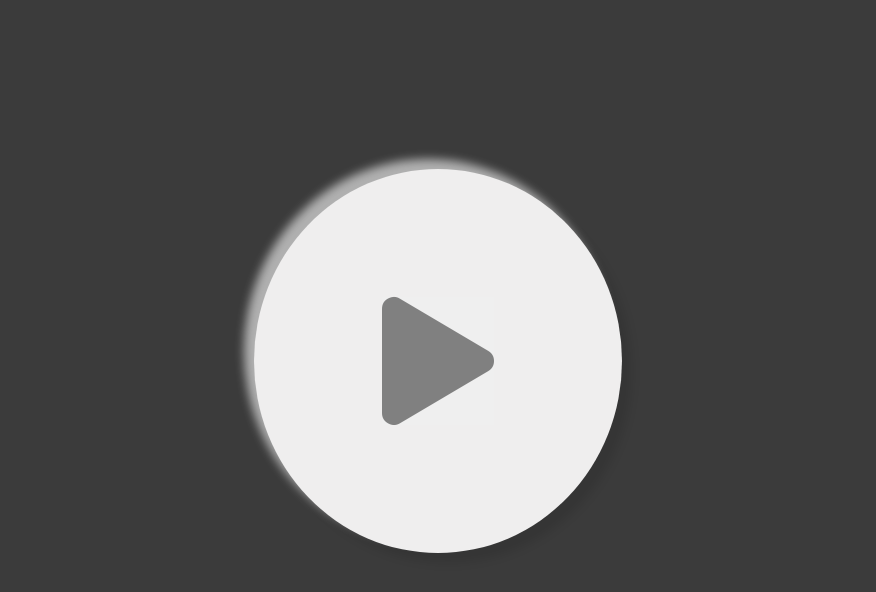
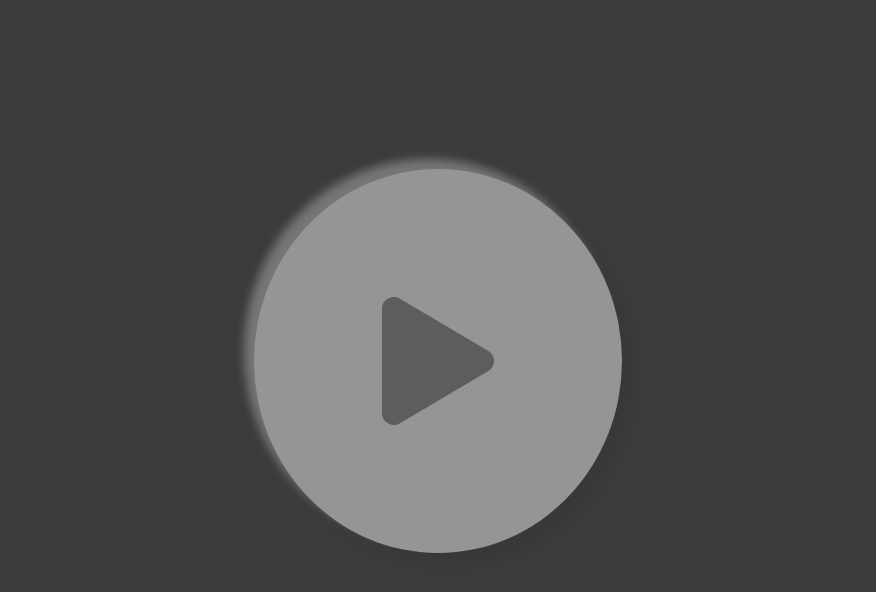
Before and after one commit to simonsterneder/Tormusik, a plain HTML site: page index.html in a window 1280 px wide. Both pictures are taken after a click on the button 640 px from the left and 360 px from the top of the page. Shown: the full height of the page, 202-1078 px from the left. Drawn offline with Linux system fonts and the light colour scheme.

Commit message:
Add files via upload

```diff
--- a/index.html
+++ b/index.html
@@ -4,14 +4,14 @@
        <link rel="stylesheet" href="./assets/style.css">
         <script type="text/javascript">
             function playMusic(){
-                //document.getElementById("buzzer").disabled = true;
+                document.getElementById("btn").disabled = true;
                 document.getElementById("idAudio").play();
-                // document.getElementById("buzzer").style.opacity = "50%";
-                //setTimeout(function(){
-                //var element = document.getElementById("buzzer") ;
-                //element.disabled = false;
-                //element.style.opacity = "100%";
-                //}, 30000);
+                document.getElementById("btn").style.opacity = "50%";
+                setTimeout(function(){
+                var element = document.getElementById("btn") ;
+                element.disabled = false;
+                element.style.opacity = "100%";
+                }, 30000);
 
             }
             function toggle(button) {
@@ -35,7 +35,7 @@
         </div>
         </div>
         <div style="display:grid; place-items:center; height:90%;">
-            <div class="container">
+            <div class="container" id="btn">
                 <button onclick="playMusic(),toggle(this)" type = "button" style="padding:0px; border:none">
                     <i class="fas fa-play" style="height:128px; width:112px;"></i>
                 </button>
```
